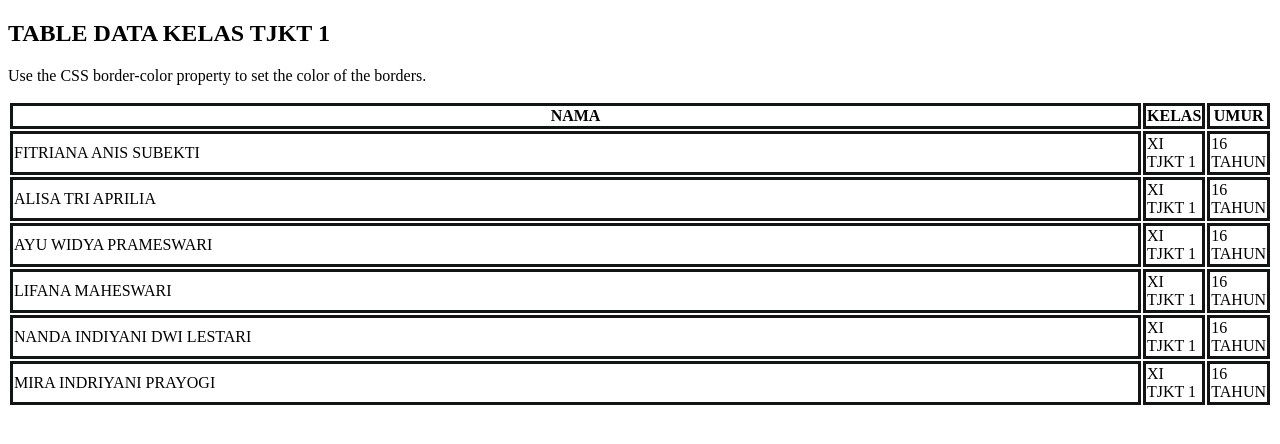
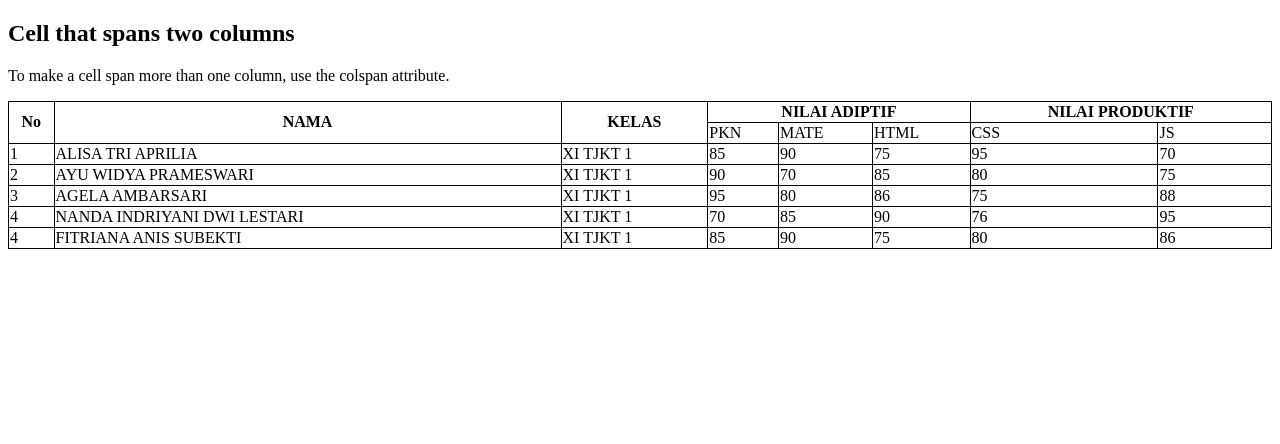
Before and after one commit to AlisaTriAprilia/Alisa-Tri-Aprilia.github.io, a plain HTML site: page index.html in a window 1280 px wide. Drawn offline with Linux system fonts and the light colour scheme.

Commit message:
Add files via upload

```diff
--- a/index.html
+++ b/index.html
@@ -2,54 +2,84 @@
 <html>
 <head>
 <style>
-th, td {
-  border-style:solid;
-  border-color: #131414;
+table, th, td {
+  border: 1px solid black;
+  border-collapse: collapse;
 }
 </style>
 </head>
 <body>
 
-<h2>TABLE DATA KELAS TJKT 1</h2>
-
-<p>Use the CSS border-color property to set the color of the borders.</p>
+<h2>Cell that spans two columns</h2>
+<p>To make a cell span more than one column, use the colspan attribute.</p>
 
 <table style="width:100%">
-    <th style="width:100%">NAMA</th>
-    <th>KELAS</th>
-    <th>UMUR</th>
+  <tr>
+    <th rowspan="2">No</th>
+    <th rowspan="2">NAMA</th>
+    <th rowspan="2">KELAS</th>
+    <th colspan="3">NILAI ADIPTIF</th>
+    <th colspan="3">NILAI PRODUKTIF</th>
   </tr>
   <tr>
+    <td>PKN</td>
+    <td>MATE</td>
+    <td>HTML</td>
+    <td>CSS</td>
+    <td>JS</td>
+
+
+  </tr>
+  <tr>
+    <td>1</td>
+    <td>ALISA TRI APRILIA</td>
+    <td>XI TJKT 1</td>
+    <td>85</td>
+    <td>90</td>
+    <td>75</td>
+    <td>95</td>
+    <td>70</td>
+  </tr>
+  <tr>
+    <td>2</td>
+    <td>AYU WIDYA PRAMESWARI</td>
+    <td>XI TJKT 1</td>
+    <td>90</td>
+    <td>70</td>
+    <td>85</td>
+    <td>80</td>
+    <td>75</td>
+  </tr>
+  <tr>
+    <td>3</td>
+    <td>AGELA AMBARSARI</td>
+    <td>XI TJKT 1</td>
+    <td>95</td>
+    <td>80</td>
+    <td>86</td>
+    <td>75</td>
+    <td>88</td>
+  </tr>
+  <tr>
+    <td>4</td>
+    <td>NANDA INDRIYANI DWI LESTARI</td>
+    <td>XI TJKT 1</td>
+    <td>70</td>
+    <td>85</td>
+    <td>90</td>
+    <td>76</td>
+    <td>95</td>
+  </tr>
+  <tr>
+    <td>4</td>
     <td>FITRIANA ANIS SUBEKTI</td>
     <td>XI TJKT 1</td>
-    <td>16 TAHUN</td>
-  </tr>
-  <tr>
-    <td>ALISA TRI APRILIA</td>
-    <td>XI TJKT 1</td>
-    <td>16 TAHUN</td>
-  </tr>
-  <tr>
-    <td>AYU WIDYA PRAMESWARI</td>
-    <td>XI TJKT 1</td>
-    <td>16 TAHUN</td>
-  </tr>
-   <tr>
-    <td>LIFANA MAHESWARI</td>
-    <td>XI TJKT 1</td>
-    <td>16 TAHUN</td>
-  </tr>
-  <tr>
-    <td>NANDA INDIYANI DWI LESTARI</td>
-    <td>XI TJKT 1</td>
-    <td>16 TAHUN</td>
-  </tr>
-  <tr>
-    <td>MIRA INDRIYANI PRAYOGI</td>
-    <td>XI TJKT 1</td>
-    <td>16 TAHUN</td>
+    <td>85</td>
+    <td>90</td>
+    <td>75</td>
+    <td>80</td>
+    <td>86</td>
   </tr>
 </table>
-
 </body>
 </html>
```
